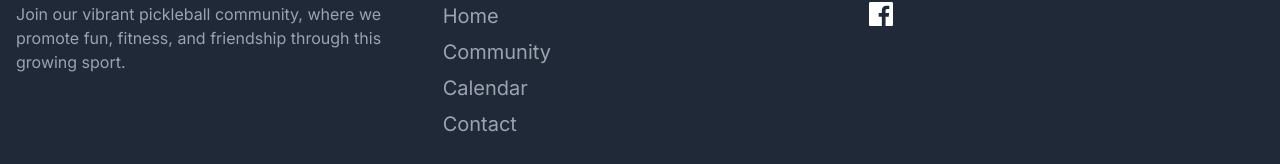
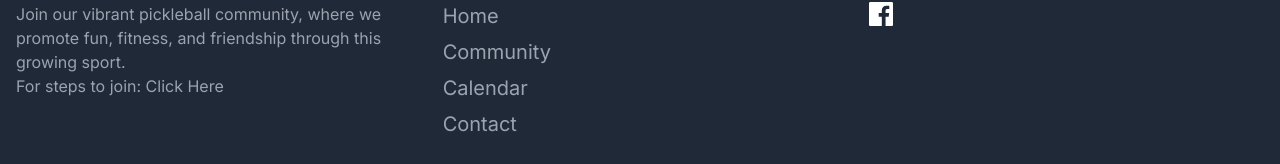
Before and after one commit to JacksonBryantFGCU/Sunstonepickleballclub, a React (Vite) app: page / in a window 1280 px wide. Shown: the part 2290-2454 px from the top of the page. Built offline with nearby package versions, Linux system fonts and the light colour scheme.

Commit message:
Update Footer.jsx

```diff
--- a/src/pages/Home/Footer.jsx
+++ b/src/pages/Home/Footer.jsx
@@ -11,6 +11,9 @@ const Footer = () => {
                         <h3 className="text-xl font-bold mb-4">Sunstone Pickleball Club</h3>
                         <p className="text-gray-400">
                             Join our vibrant pickleball community, where we promote fun, fitness, and friendship through this growing sport.
+                        </p>
+                        <p className='text-gray-400'>For steps to join:
+                        <a href="/" className='hover:text-blue-600'> Click Here</a>
                         </p>
                     </div>
 
```
